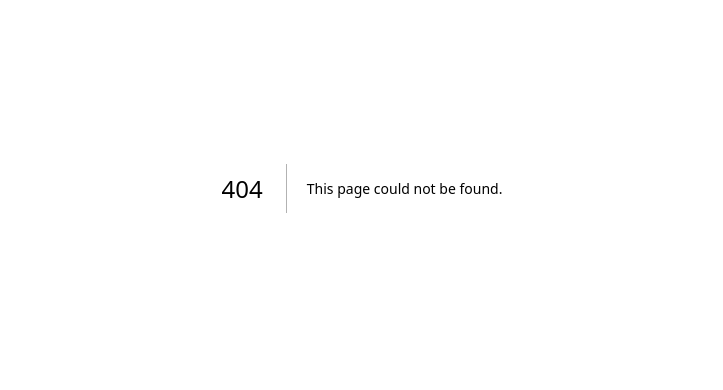
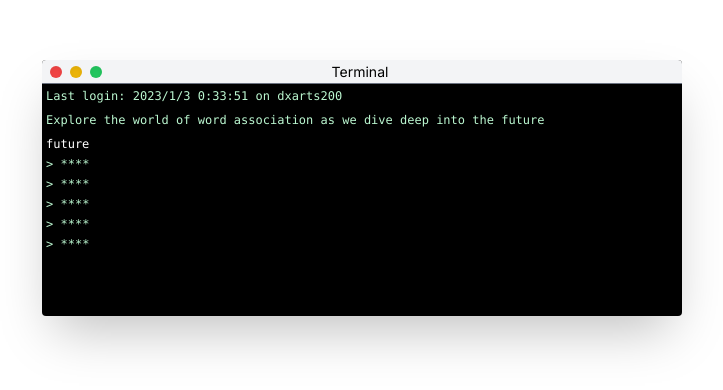
Before and after one commit to Zjjc123/react-portfolio, a Next.js app: page /dxarts200/A1 in a window 1280 px wide. Before the commit this address had no page. Shown: the part 212-602 px from the top of the page, without its empty margins (278-1001 px from the left). Built offline with nearby package versions, Linux system fonts and the light colour scheme; no server answers.

Commit message:
DXArts A1

```diff
--- /dev/null
+++ b/app/dxarts200/A1/page.tsx
@@ -0,0 +1,98 @@
+'use client';
+
+import React, { useEffect } from 'react';
+
+type Props = {};
+
+const getUrl = (word: string) => {
+  return `https://api.datamuse.com/words?ml=${word}`;
+};
+
+export default function Page({}: Props) {
+  // get today's date and time
+  const [dateTime, setDateTime] = React.useState('');
+  const [word, setWord] = React.useState('future');
+
+  const [wordOptions, setWordOptions] = React.useState(["****", "****", "****", "****", "****"]);
+
+  useEffect(() => {
+    const today = new Date();
+    const date =
+      today.getFullYear() +
+      '/' +
+      (today.getMonth() + 1) +
+      '/' +
+      today.getDate();
+    const time =
+      today.getHours() + ':' + today.getMinutes() + ':' + today.getSeconds();
+    setDateTime(date + ' ' + time);
+
+    setWord('future');
+  }, []);
+
+  useEffect(() => {
+    setWordOptions(["****", "****", "****", "****", "****"]);
+
+    fetch(getUrl(word))
+      // get data
+      .then((response) => response.json())
+      .then((data) => {
+        // parse data
+        data = data.map((item: any) => {
+          return item.word;
+        });
+        data = data.slice(0, 5);
+        setWordOptions(data);
+      })
+      .catch((err) => {
+        console.error(err);
+      });
+  }, [word]);
+
+  return (
+    <div className="flex items-center w-1/2 h-screen mx-auto">
+      <div className="w-full shadow-2xl subpixel-antialiased rounded h-64 bg-black border-black mx-auto">
+        <div
+          className="flex items-center h-6 rounded-t bg-gray-100 border-b border-gray-500 text-center text-black"
+          id="headerTerminal"
+        >
+          <div
+            className="flex ml-2 items-center text-center border-red-900 bg-red-500 shadow-inner rounded-full w-3 h-3"
+            id="closebtn"
+          ></div>
+          <div
+            className="ml-2 border-yellow-900 bg-yellow-500 shadow-inner rounded-full w-3 h-3"
+            id="minbtn"
+          ></div>
+          <div
+            className="ml-2 border-green-900 bg-green-500 shadow-inner rounded-full w-3 h-3"
+            id="maxbtn"
+          ></div>
+          <div className="mx-auto pr-16" id="terminaltitle">
+            <p className="text-center text-sm">Terminal</p>
+          </div>
+        </div>
+        <div
+          className="pl-1 pt-1 h-auto  text-green-200 font-mono text-xs bg-black"
+          id="console"
+        >
+          <p className="pb-1">Last login: {dateTime} on dxarts200</p>
+          <p className="pb-1 my-1">Explore the world of word association as we dive deep into the future</p>
+
+          <a>
+            <p className="pb-1 text-white">
+              {word}
+            </p>
+            {wordOptions.map((option) => {
+              return (
+                <p onClick={() => setWord(option)} key={'_'} className="pb-1 hover:text-green-600 hover:font-bold cursor-pointer">
+                  {'>'} {option}{' '}
+                </p>
+              );
+            })}
+          </a>
+        </div>
+      </div>
+    </div>
+  );
+}
```
